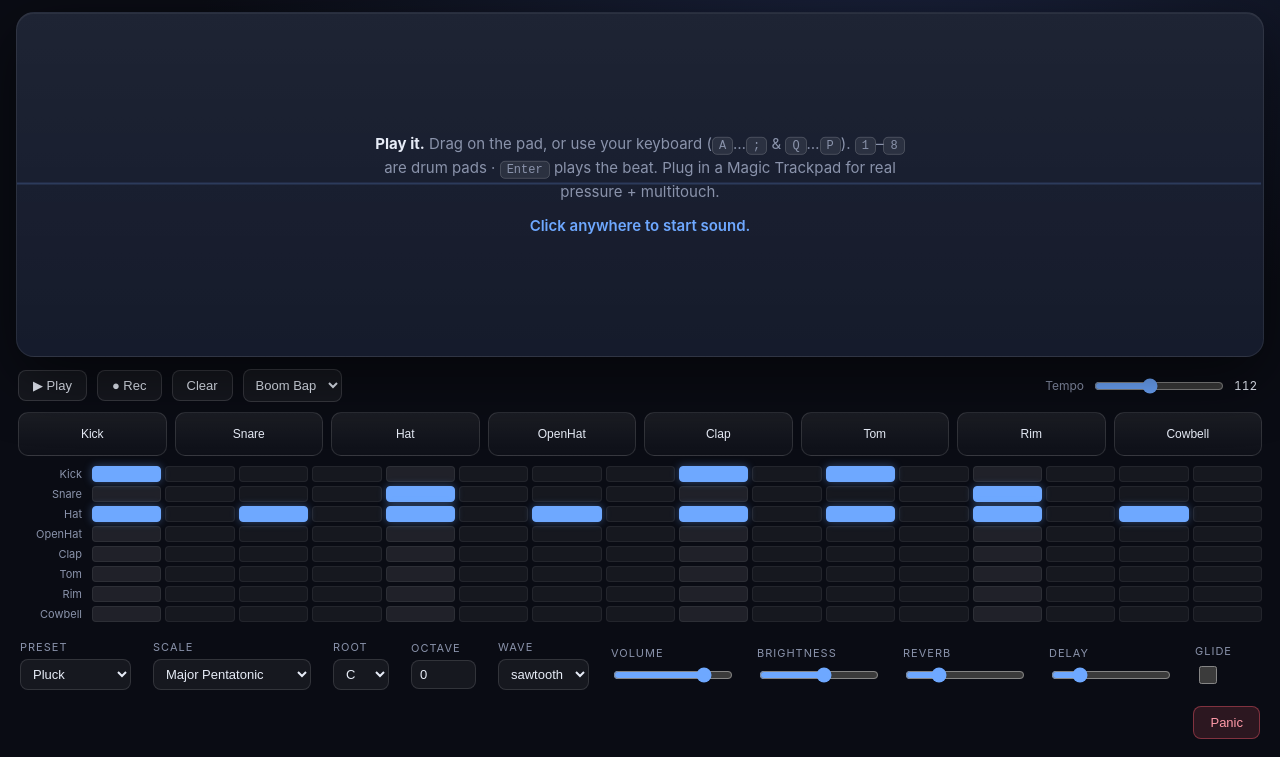
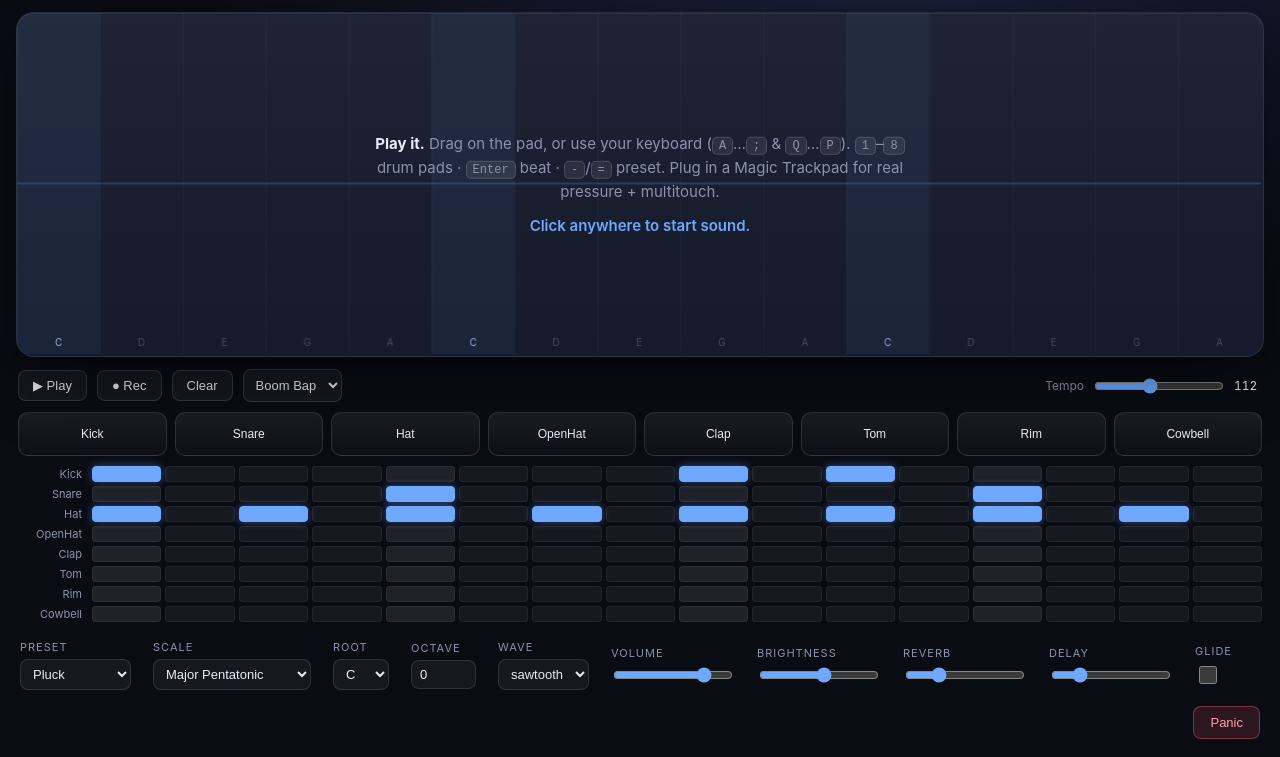
Before and after one commit to brendanwelsh/chumthesizer, a website built with Vite: page index.html in a window 1280 px wide. Shown: the part 43-800 px from the top of the page. Built offline with nearby package versions, Linux system fonts and the light colour scheme.

Commit message:
Polish: master limiter, on-pad note guides, preset-cycle keys
- Brickwall limiter on the master bus so stacking drums + big chords never clips
  or distorts harshly.
- The play surface now shows faint per-degree columns with note names and a
  highlighted root, so melodies are easy to find by eye.
- -/= cycle synth presets from the keyboard for fast auditioning; hint updated.

```diff
--- a/index.html
+++ b/index.html
@@ -28,7 +28,7 @@
         <div id="hint" class="hint">
           <strong>Play it.</strong> Drag on the pad, or use your keyboard
           (<kbd>A</kbd>…<kbd>;</kbd> &amp; <kbd>Q</kbd>…<kbd>P</kbd>).
-          <kbd>1</kbd>–<kbd>8</kbd> are drum pads · <kbd>Enter</kbd> plays the beat.
+          <kbd>1</kbd>–<kbd>8</kbd> drum pads · <kbd>Enter</kbd> beat · <kbd>-</kbd>/<kbd>=</kbd> preset.
           Plug in a Magic Trackpad for real pressure + multitouch.
           <span class="hint-go">Click anywhere to start sound.</span>
         </div>
--- a/src/audio/engine.ts
+++ b/src/audio/engine.ts
@@ -71,8 +71,16 @@ export class Engine {
     delay.connect(fbLp).connect(fb).connect(delay);
     delay.connect(this.delayWet).connect(this.master);
 
-    // master -> DJ filter -> analyser -> out
-    this.master.connect(this.perfHP).connect(this.perfLP).connect(this.analyser).connect(ctx.destination);
+    // brickwall limiter so stacking drums + chords never clips harshly
+    const limiter = ctx.createDynamicsCompressor();
+    limiter.threshold.value = -2;
+    limiter.knee.value = 0;
+    limiter.ratio.value = 20;
+    limiter.attack.value = 0.003;
+    limiter.release.value = 0.1;
+
+    // master -> DJ filter -> limiter -> analyser -> out
+    this.master.connect(this.perfHP).connect(this.perfLP).connect(limiter).connect(this.analyser).connect(ctx.destination);
 
     // shared vibrato LFO -> detune (cents)
     const lfo = ctx.createOscillator();
--- a/src/input/keyboard.ts
+++ b/src/input/keyboard.ts
@@ -18,6 +18,8 @@ export interface KeyboardOpts {
   onPad: (i: number) => void;
   /** Enter → play/stop the beat */
   onTransport: () => void;
+  /** -/= → previous/next synth preset */
+  onPreset: (dir: number) => void;
 }
 
 export function initKeyboard(o: KeyboardOpts): void {
@@ -50,6 +52,8 @@ export function initKeyboard(o: KeyboardOpts): void {
       case "Comma": params.root = (params.root + 11) % 12; o.refresh(); break;
       case "Period": params.root = (params.root + 1) % 12; o.refresh(); break;
       case "Backquote": params.glide = !params.glide; o.refresh(); break;
+      case "Minus": o.onPreset(-1); break;
+      case "Equal": o.onPreset(1); break;
       case "Space": e.preventDefault(); o.engine.releaseAll(); held.clear(); break;
     }
   });
--- a/src/main.ts
+++ b/src/main.ts
@@ -37,6 +37,15 @@ const beat = initBeat(document.getElementById("beat")!, seq);
 
 const transport = () => { void engine.resume(); seq.toggle(); };
 
+const cyclePreset = (dir: number) => {
+  const idx = PRESETS.findIndex((p) => p.name === params.presetName);
+  const next = (((idx < 0 ? 0 : idx) + dir) % PRESETS.length + PRESETS.length) % PRESETS.length;
+  applyPreset(PRESETS[next]);
+  engine.applyParams();
+  engine.setBrightness(params.brightness);
+  refresh();
+};
+
 initKeyboard({
   engine,
   visualOn: (id, x, pressure) => contacts.set(id, { id, x, y: 0.4, pressure }),
@@ -44,6 +53,7 @@ initKeyboard({
   refresh,
   onPad: (i) => { void engine.resume(); beat.hit(i); },
   onTransport: transport,
+  onPreset: cyclePreset,
 });
 
 new Visualizer(canvas, engine.analyserNode, contacts).start();
--- a/src/ui/visualizer.ts
+++ b/src/ui/visualizer.ts
@@ -1,5 +1,6 @@
 import type { Contact } from "../types";
 import { params } from "../state";
+import { SCALES, NOTE_NAMES, degreeToMidi } from "../audio/scales";
 
 /** Draws the play surface: a live waveform across the back, and a glowing blob
  *  per active contact — bigger and brighter the harder you press. */
@@ -40,6 +41,8 @@ export class Visualizer {
     const h = this.canvas.clientHeight;
     ctx.clearRect(0, 0, w, h);
 
+    this.drawGuides(ctx, w, h);
+
     // back waveform
     this.analyser.getByteTimeDomainData(this.wave);
     ctx.lineWidth = 2;
@@ -76,13 +79,30 @@ export class Visualizer {
       ctx.stroke();
     }
 
-    // glide hint line
-    if (params.glide) {
-      ctx.fillStyle = "rgba(255,255,255,0.04)";
-      for (let i = 0; i <= params.spread; i++) {
-        const gx = (i / params.spread) * w;
-        ctx.fillRect(gx, 0, 1, h);
+  }
+
+  /** Faint per-degree columns + note names so you can see where pitches live;
+   *  the root note of the scale is highlighted. */
+  private drawGuides(ctx: CanvasRenderingContext2D, w: number, h: number): void {
+    const scale = SCALES[params.scaleIndex];
+    const base = 48 + params.octave * 12 + params.root;
+    ctx.textAlign = "center";
+    ctx.font = "10px Inter, system-ui, sans-serif";
+    for (let d = 0; d < params.spread; d++) {
+      const x0 = (d / params.spread) * w;
+      const cx = ((d + 0.5) / params.spread) * w;
+      const midi = degreeToMidi(scale, base, d);
+      const pc = ((midi % 12) + 12) % 12;
+      const isRoot = pc === params.root;
+
+      if (isRoot) {
+        ctx.fillStyle = "rgba(110,168,255,0.07)";
+        ctx.fillRect(x0, 0, w / params.spread, h);
       }
+      ctx.fillStyle = "rgba(255,255,255,0.045)";
+      ctx.fillRect(x0, 0, 1, h);
+      ctx.fillStyle = isRoot ? "rgba(174,203,255,0.85)" : "rgba(255,255,255,0.22)";
+      ctx.fillText(NOTE_NAMES[pc], cx, h - 8);
     }
   }
 }
```
